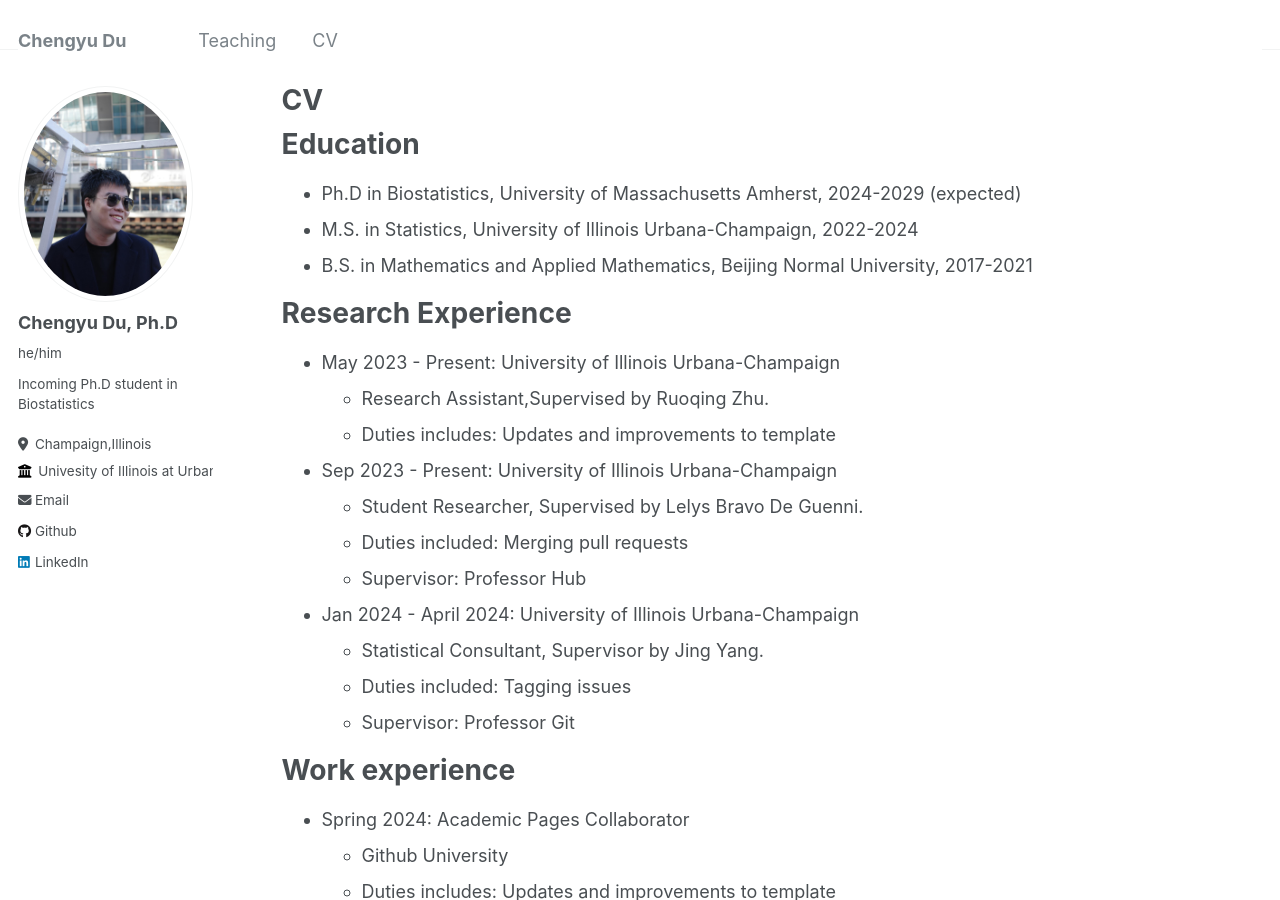
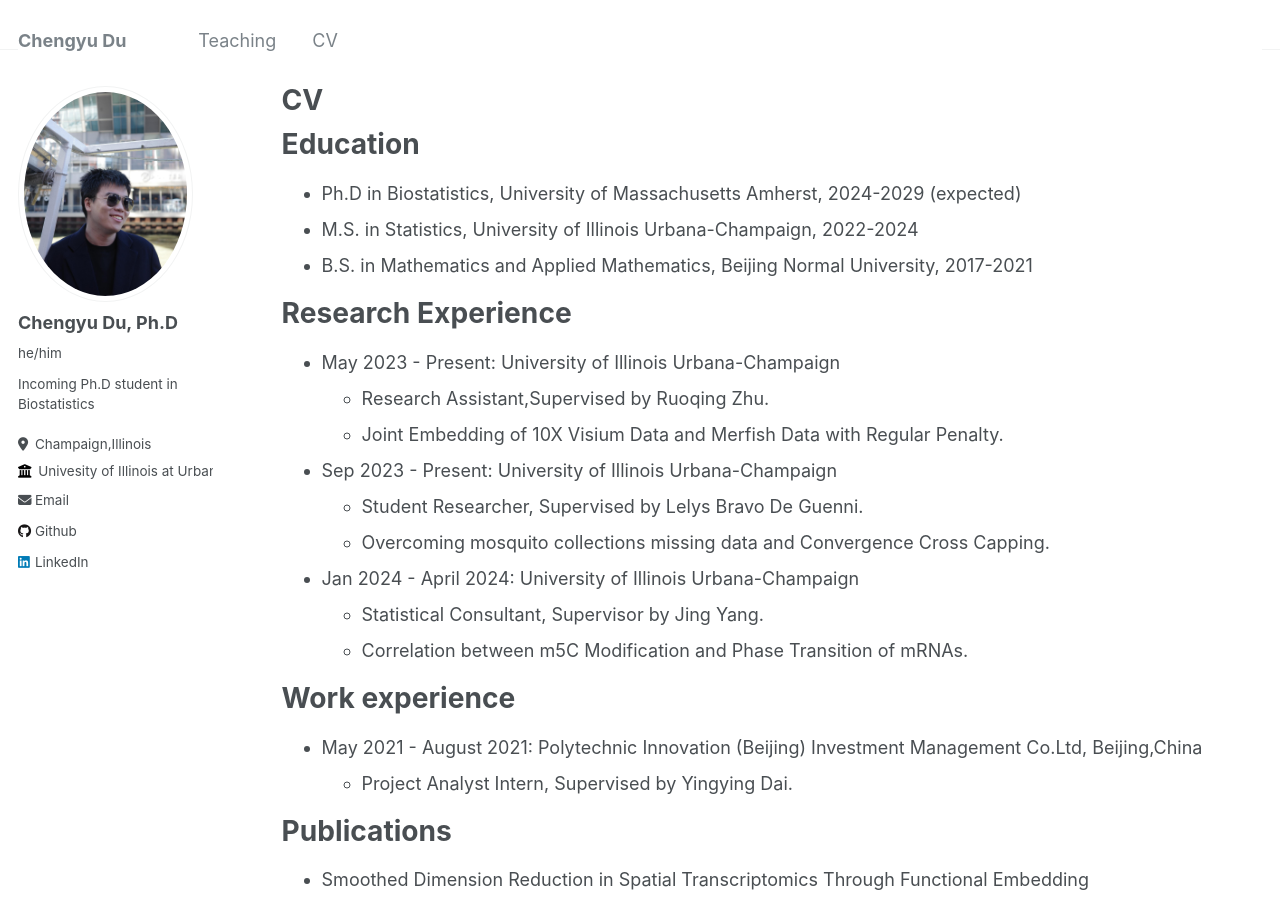
Before and after one commit to ChengyuRicardoDu/ChengyuRicardoDu.github.io, a Jekyll site: the page built from _pages/cv.md, in a window 1280 px wide and 900 px high. Built offline with Jekyll 4.4.1, drawn with Linux system fonts in a browser that asks for light colours; some of the changed text lies outside the part shown.

Commit message:
Update cv.md

```diff
--- a/_pages/cv.md
+++ b/_pages/cv.md
@@ -19,24 +19,20 @@ Research Experience
 ======
 * May 2023 - Present: University of Illinois Urbana-Champaign
   * Research Assistant,Supervised by Ruoqing Zhu.
-  * Duties includes: Updates and improvements to template
+  * Joint Embedding of 10X Visium Data and Merfish Data with Regular Penalty.
 
 * Sep 2023 - Present: University of Illinois Urbana-Champaign
   * Student Researcher, Supervised by Lelys Bravo De Guenni.
-  * Duties included: Merging pull requests
-  * Supervisor: Professor Hub
+  * Overcoming mosquito collections missing data and Convergence Cross Capping.
 
 * Jan 2024 - April 2024: University of Illinois Urbana-Champaign
   * Statistical Consultant, Supervisor by Jing Yang.
-  * Duties included: Tagging issues
-  * Supervisor: Professor Git
+  * Correlation between m5C Modification and Phase Transition of mRNAs.
 
 Work experience
 ======
-* Spring 2024: Academic Pages Collaborator
-  * Github University
-  * Duties includes: Updates and improvements to template
-  * Supervisor: The Users
+* May 2021 - August 2021: Polytechnic Innovation (Beijing) Investment Management Co.Ltd, Beijing,China
+  * Project Analyst Intern, Supervised by Yingying Dai.
 
 
 Publications
```
